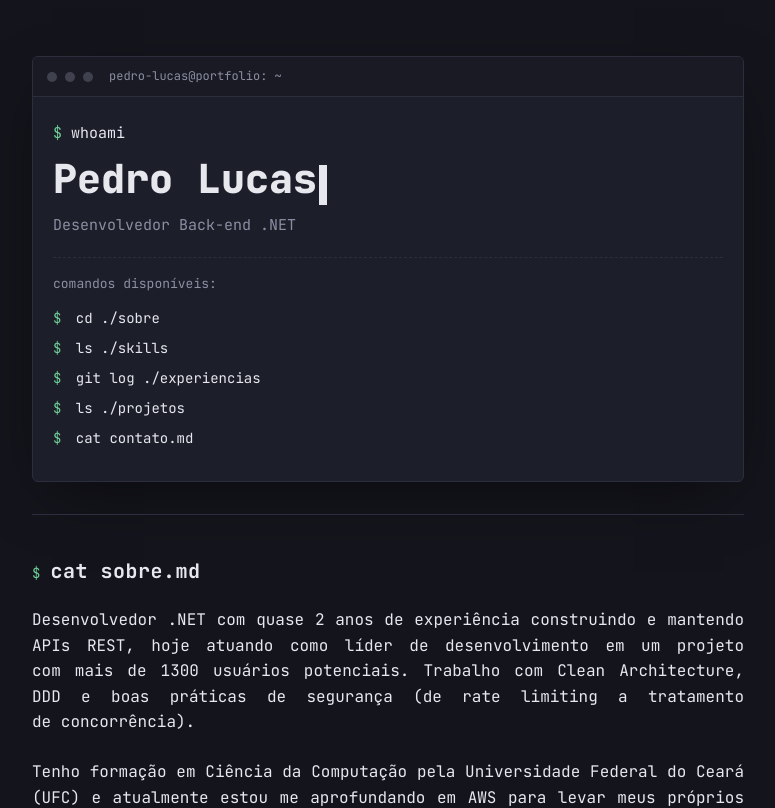
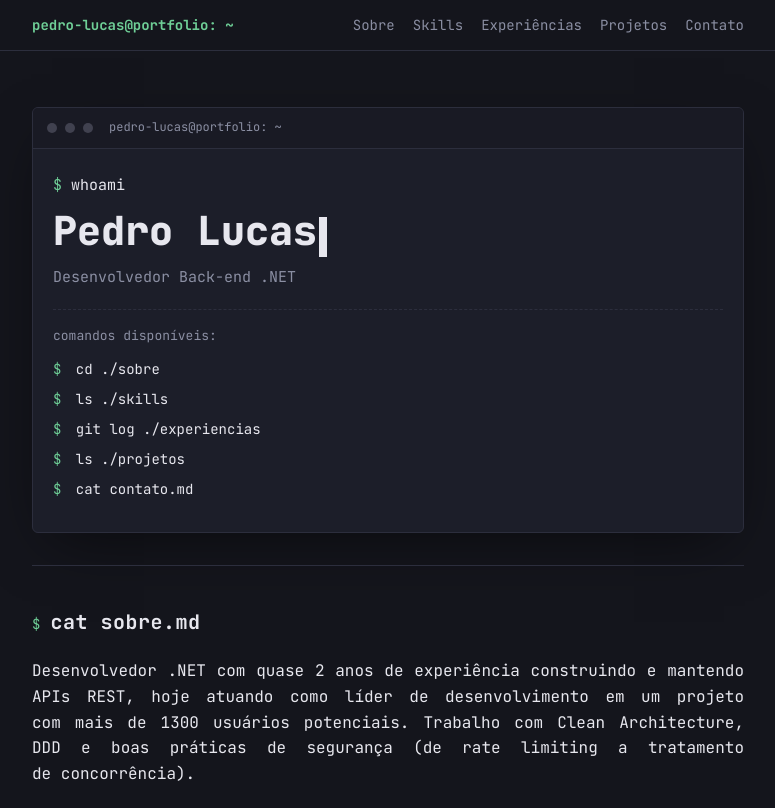
Before and after one commit to Pedro-Lucas-OKB/meu-portfolio, a React (Vite) app in the folder site/: page / in a window 1280 px wide. Shown: the top 808 px of the page, without its empty margins (252-1027 px from the left). Built offline with nearby package versions, Linux system fonts and the light colour scheme.

Commit message:
feat(header): adiciona cabeçalho sticky com navegação por âncoras

```diff
--- a/site/src/App.jsx
+++ b/site/src/App.jsx
@@ -1,4 +1,5 @@
 import TerminalHero from './components/TerminalHero/TerminalHero.jsx'
+import Header from './components/Header/Header.jsx'
 import About from './components/About/About.jsx'
 import Skills from './components/Skills/Skills.jsx'
 import Experience from './components/Experience/Experience.jsx'
@@ -8,6 +9,8 @@ import Footer from './components/Footer/Footer.jsx'
 
 function App() {
   return (
+    <>
+      <Header />
       <div className="wrap">
         <main>
           <TerminalHero />
@@ -19,6 +22,7 @@ function App() {
         </main>
         <Footer />
       </div>
+    </>
   )
 }
 
--- /dev/null
+++ b/site/src/components/Header/Header.jsx
@@ -0,0 +1,30 @@
+import styles from './Header.module.css'
+
+const NAV_LINKS = [
+  { id: 'sobre', label: 'Sobre' },
+  { id: 'skills', label: 'Skills' },
+  { id: 'experiencias', label: 'Experiências' },
+  { id: 'projetos', label: 'Projetos' },
+  { id: 'contato', label: 'Contato' },
+]
+
+function Header() {
+  return (
+    <header id="top" className={styles.header}>
+      <div className={styles.inner}>
+        <a className={styles.brand} href="#top">
+          pedro-lucas@portfolio: ~
+        </a>
+        <nav className={styles.nav} aria-label="Navegação principal">
+          {NAV_LINKS.map((link) => (
+            <a key={link.id} href={`#${link.id}`}>
+              {link.label}
+            </a>
+          ))}
+        </nav>
+      </div>
+    </header>
+  )
+}
+
+export default Header
--- /dev/null
+++ b/site/src/components/Header/Header.module.css
@@ -0,0 +1,45 @@
+.header {
+  position: sticky;
+  top: 0;
+  z-index: 10;
+  background: var(--bg);
+  border-bottom: 1px solid var(--border);
+}
+
+.inner {
+  max-width: 760px;
+  margin: 0 auto;
+  padding: 14px 24px;
+  display: flex;
+  align-items: center;
+  justify-content: space-between;
+  gap: 12px 24px;
+  flex-wrap: wrap;
+}
+
+.brand {
+  color: var(--accent-sage);
+  font-weight: 700;
+  font-size: 14px;
+}
+
+.brand:hover {
+  text-decoration: none;
+}
+
+.nav {
+  display: flex;
+  flex-wrap: wrap;
+  gap: 8px 18px;
+}
+
+.nav a {
+  color: var(--text-muted);
+  font-size: 14px;
+}
+
+.nav a:hover,
+.nav a:focus-visible {
+  color: var(--accent-sage);
+  text-decoration: none;
+}
--- a/site/src/index.css
+++ b/site/src/index.css
@@ -51,6 +51,10 @@ textarea:focus-visible {
   padding: 0 24px;
 }
 
+section[id] {
+  scroll-margin-top: 64px;
+}
+
 @media (prefers-reduced-motion: reduce) {
   html {
     scroll-behavior: auto;
```
Lines whose indentation alone changed are shown as unchanged.
